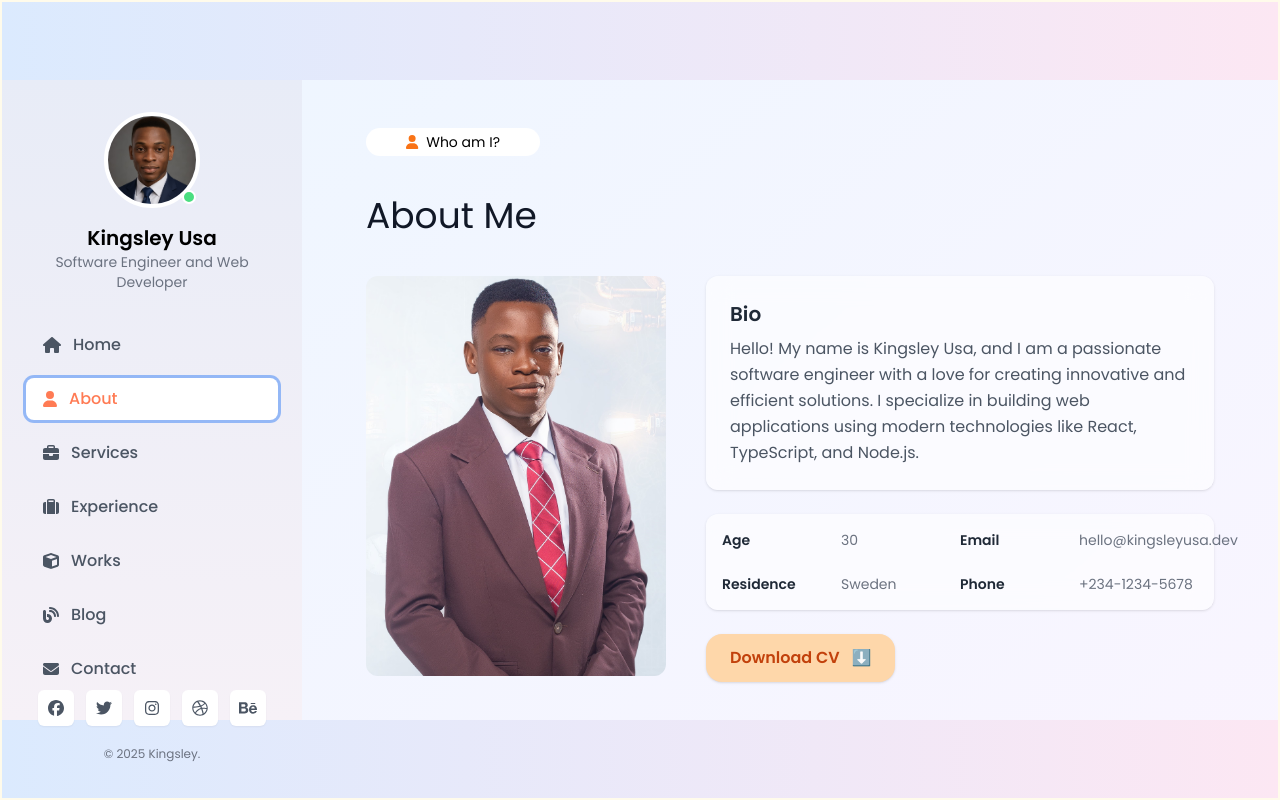
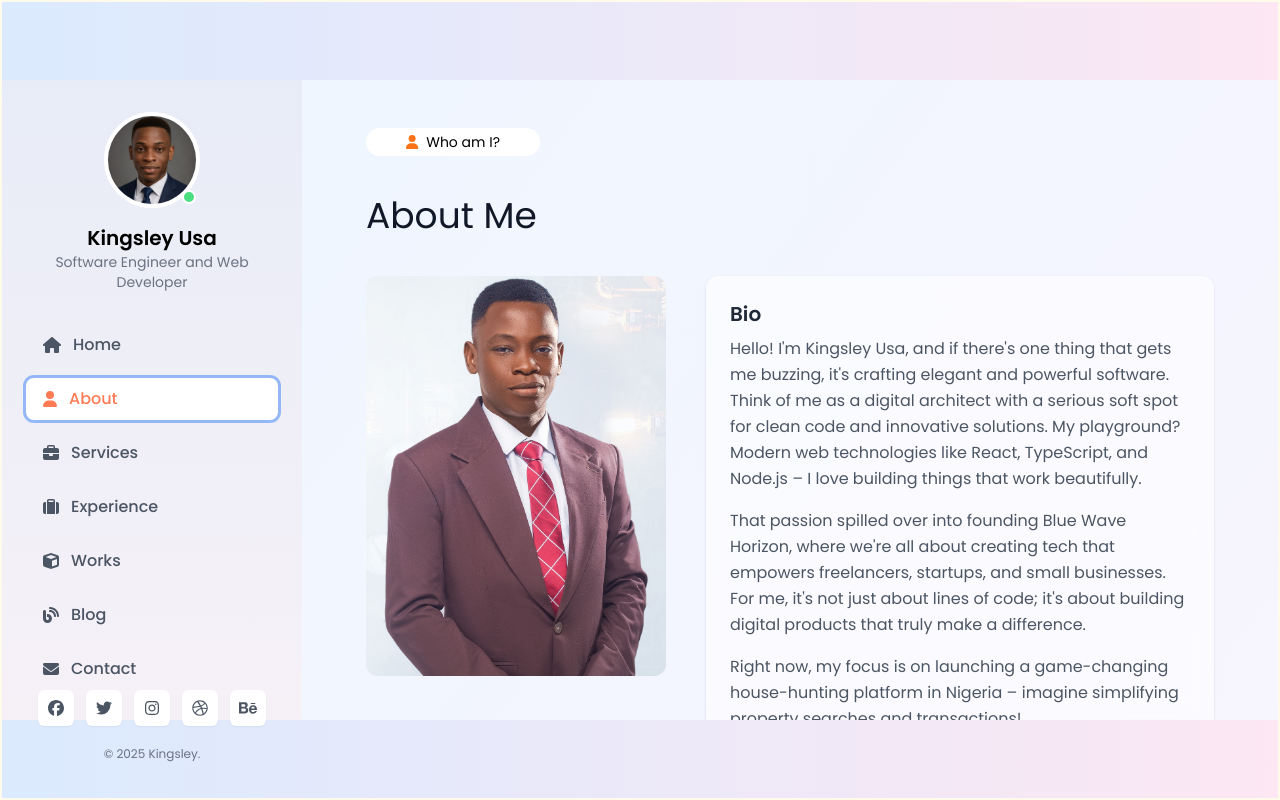
Before and after one commit to TheKingsident/kingsley-portfolio, a React (Vite) app: page / in a window 1280 px wide. Both pictures are taken after a click on the button "About". Built offline with nearby package versions, Linux system fonts and the light colour scheme.

Commit message:
Update bio section in About component: enhance personal narrative and add details about current projects and achievements

```diff
--- a/src/pages/About.tsx
+++ b/src/pages/About.tsx
@@ -30,8 +30,25 @@ const About = () => {
             <div className="bg-white bg-opacity-60 backdrop-blur-md p-6 rounded-xl shadow">
               <h2 className="text-xl font-semibold text-gray-800 mb-2">Bio</h2>
               <p className="text-gray-600 leading-relaxed">
-                Hello! My name is Kingsley Usa, and I am a passionate software engineer with a love for creating
-                innovative and efficient solutions. I specialize in building web applications using modern technologies like React, TypeScript, and Node.js.
+                Hello! I'm Kingsley Usa, and if there's one thing that gets me buzzing, it's crafting elegant and powerful software. Think of me as
+                a digital architect with a serious soft spot for clean code and innovative solutions. My playground? Modern web
+                technologies like React, TypeScript, and Node.js – I love building things that work beautifully.
+              </p>
+              <p className="text-gray-600 leading-relaxed mt-4">
+                That passion spilled over into founding Blue Wave Horizon, where we're all about creating tech that
+                empowers freelancers, startups, and small businesses. For me, it's not just about lines of code; it's about
+                building digital products that truly make a difference.
+              </p>
+              <p className="text-gray-600 leading-relaxed mt-4">
+                Right now, my focus is on launching a game-changing house-hunting platform in Nigeria – imagine
+                simplifying property searches and transactions!
+              </p>
+              <p className="text-gray-600 leading-relaxed mt-4">
+                With nearly a decade under my belt in the web development world, I've independently built and launched
+                multiple web applications, each a testament to my hands-on approach. And speaking of impact,
+                I once helped a client skyrocket their website health from 86% to a near-perfect 99% through some serious
+                SEO magic. Ultimately, I'm driven by a desire to build tech that not only functions flawlessly but also
+                solves real-world problems with a touch of ingenuity.
               </p>
             </div>
 
```
